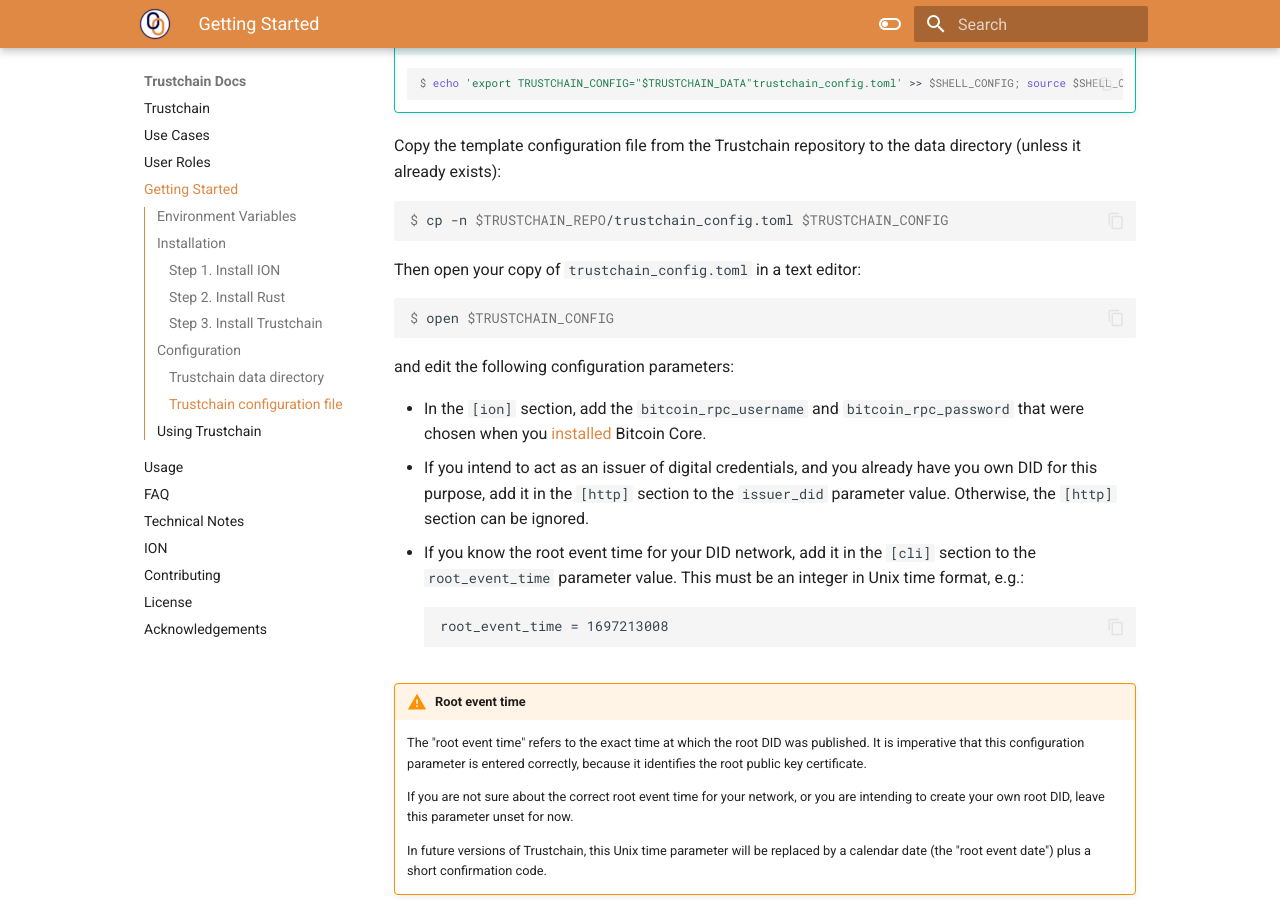
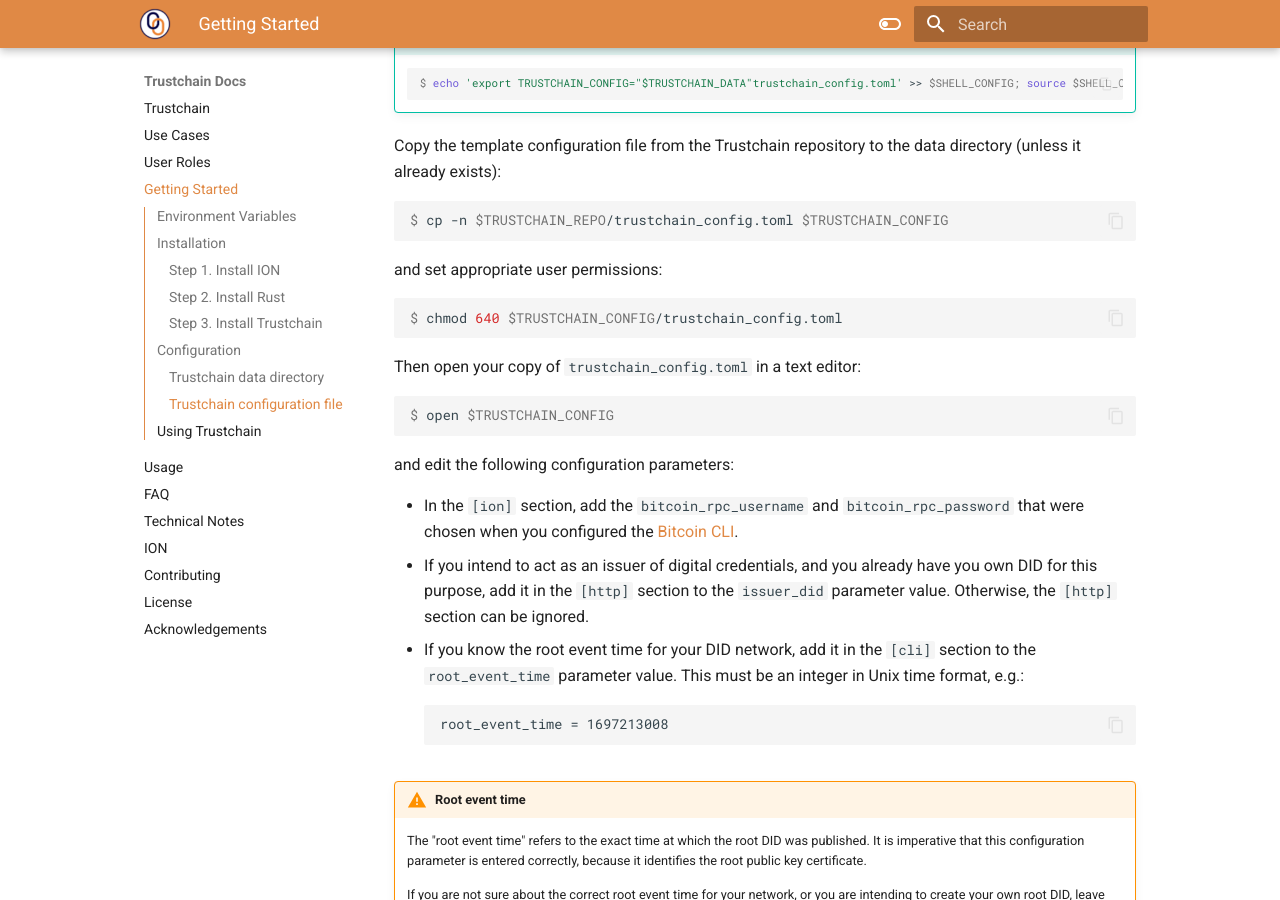
Before and after one commit to alan-turing-institute/trustchain, an MkDocs documentation site: the page built from docs/getting-started.md, in a window 1280 px wide and 900 px high, scrolled down 3578 px. Built offline with MkDocs 1.6.1 and Material for MkDocs 9.7.7, drawn with Linux system fonts in a browser that asks for light colours; nearby versions of some CDN libraries; library files that are not in the unit come from our copies.

Commit message:
Update getting started instructions

````diff
--- a/docs/getting-started.md
+++ b/docs/getting-started.md
@@ -134,6 +134,10 @@
 ```console
 $ cp -n $TRUSTCHAIN_REPO/trustchain_config.toml $TRUSTCHAIN_CONFIG
 ```
+and set appropriate user permissions:
+```console
+$ chmod 640 $TRUSTCHAIN_CONFIG/trustchain_config.toml
+```
 
 Then open your copy of `trustchain_config.toml` in a text editor:
 ```console
@@ -141,7 +145,7 @@
 ```
 and edit the following configuration parameters:
 
-- In the `[ion]` section, add the `bitcoin_rpc_username` and `bitcoin_rpc_password` that were chosen when you [installed](ion.md#install-bitcoin-core) Bitcoin Core.
+- In the `[ion]` section, add the `bitcoin_rpc_username` and `bitcoin_rpc_password` that were chosen when you configured the [Bitcoin CLI](ion.md#bitcoin-cli).
 - If you intend to act as an issuer of digital credentials, and you already have you own DID for this purpose, add it in the `[http]` section to the `issuer_did` parameter value. Otherwise, the `[http]` section can be ignored.
 - If you know the root event time for your DID network, add it in the `[cli]` section to the `root_event_time` parameter value. This must be an integer in Unix time format, e.g.:
 ```
````
